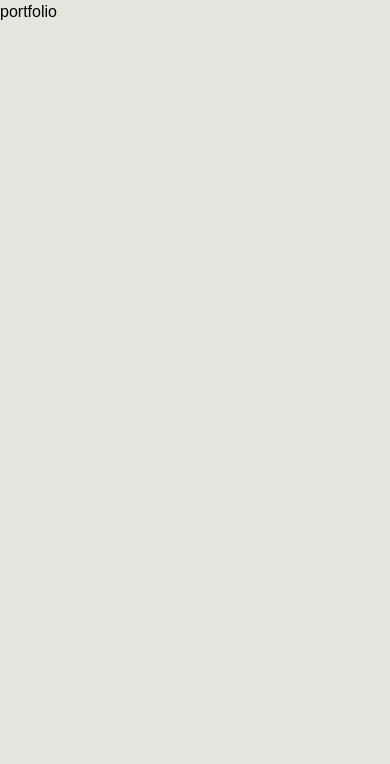
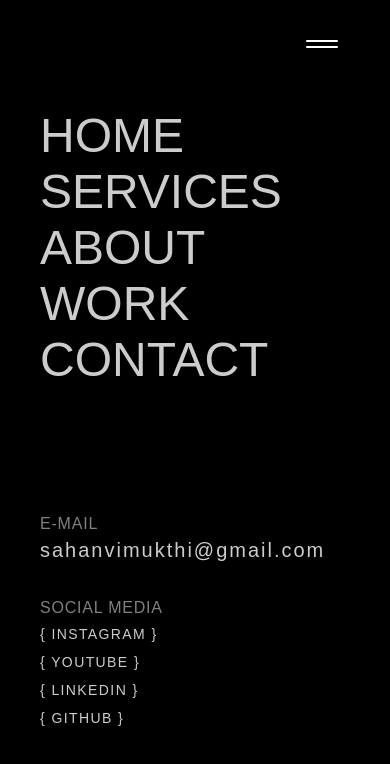
Before and after one commit to vimukthi7777/Portfolio, a React (Vite) app: page / in a window 390 px wide. Shown: the top 764 px of the page. Built offline with nearby package versions, Linux system fonts and the light colour scheme; a web font is replaced by a local one.

Commit message:
feat: add responsive navigation section to portfolio

```diff
--- a/src/App.jsx
+++ b/src/App.jsx
@@ -1,9 +1,10 @@
 import React from 'react'
+import Navbar from './sections/Navbar'
 
 const App = () => {
   return (
-    <div>
-      portfolio
+    <div className='relative w-screen min-h-screen overflow-x-auto'>
+      <Navbar />
     </div>
   )
 }
--- /dev/null
+++ b/src/constants/index.js
@@ -0,0 +1,180 @@
+// index.js
+export const servicesData = [
+  {
+    title: "FullStack Development",
+    description:
+      "Your business deserves a fast, secure, and future-proof digital foundation. I develop custom web apps with clean architecture, optimized databases, and seamless integrations—ensuring reliability at every layer.",
+    items: [
+      {
+        title: "Backend Engineering",
+        description: "(REST API, Microservices, Auth Systems)",
+      },
+      {
+        title: "Frontend Excellence",
+        description: "(React, Vue, TypeScript, Interactive UI/UX)",
+      },
+      {
+        title: "Database Design",
+        description: "(SQL/NoSQL Optimization, Scalable Structures)",
+      },
+    ],
+  },
+  {
+    title: "UI/UX Design Solutions",
+    description:
+      "Creating seamless digital experiences is more than just aesthetics. I craft intuitive interfaces, streamline user flows, and ensure delightful interactions across devices—making every app user-friendly and engaging.",
+    items: [
+  {
+    title: "User Research & Testing",
+    description: "(Personas, Surveys, Usability Testing)",
+  },
+  {
+    title: "Wireframing & Prototyping",
+    description: "(Figma, Interactive Prototypes)",
+  },
+  {
+    title: "Visual & Interaction Design",
+    description: "(Design Systems, Responsive Layouts, Microinteractions)",
+  },
+    ],
+  },
+  {
+    title: "WordPress Development & Optimization",
+    description:
+      "A slow or insecure website hurts credibility. I build secure, high-performance WordPress sites with optimized themes, plugins, and SEO-ready architecture—ensuring your site runs smoothly and ranks well.",
+    items: [
+  {
+    title: "Custom Theme & Plugin Development",
+    description: "(PHP, JavaScript, Elementor)",
+  },
+  {
+    title: "Security Hardening",
+    description: "(XSS/SQL Injection Protection, Login Security, Backups)",
+  },
+  {
+    title: "Performance & SEO Optimization",
+    description: "(Caching, Image Compression, Metadata, Structured Data)",
+  },
+    ],
+  },
+  {
+    title: "Web & Mobile Apps",
+    description:
+      "A clunky interface can sink even the best ideas. I craft responsive, pixel perfect web and mobile apps (React Native/Flutter) that users love—bridging design and functionality seamlessly.",
+    items: [
+      {
+        title: "Cross-Platform Apps",
+        description: "(Single codebase for iOS/Android/Web)",
+      },
+      {
+        title: "PWAs",
+        description: "(Offline mode, Push Notifications)",
+      },
+      {
+        title: "E-Commerce",
+        description: "(Checkout flows, Payment Gateways, Inventory APIs)",
+      },
+    ],
+  },
+];
+export const projects = [
+  {
+    id: 1,
+    name: "Mobile Accessories E-commerce",
+    description:
+      "A dynamic online store for mobile accessories like cases, chargers, cables, and power banks. Built with React, styled with Tailwind CSS, and enhanced with GSAP animations for smooth interactive UI effects.",
+    href: "https://yourprojectlink.com",
+    image: "/assets/projects/mobile-accessories-store.jpg",
+    bgImage: "/assets/backgrounds/blanket.jpg",
+    frameworks: [
+      { id: 1, name: "Figma" },
+      { id: 2, name: "React" },
+      { id: 3, name: "Tailwind CSS" },
+      { id: 4, name: "GSAP" },
+    ],
+  },
+  {
+    id: 2,
+    name: "Plant Shop E-commerce",
+    description:
+      "An online store specializing in rare and decorative plants with a clean, user-friendly interface.",
+    href: "",
+    image: "/assets/projects/plant-shop.jpg",
+    bgImage: "/assets/backgrounds/curtains.jpg",
+    frameworks: [
+      { id: 1, name: "React" },
+      { id: 2, name: "Next.js" },
+      { id: 3, name: "Stripe API" },
+      { id: 4, name: "Tailwind CSS" },
+    ],
+  },
+  {
+    id: 3,
+    name: "Apple Tech Marketplace",
+    description:
+      "An e-commerce platform for Apple products and accessories with deals and category filtering.",
+    href: "",
+    image: "/assets/projects/apple-tech-store.jpg",
+    bgImage: "/assets/backgrounds/map.jpg",
+    frameworks: [
+      { id: 1, name: "Blazor" },
+      { id: 2, name: "ASP.NET Core" },
+      { id: 3, name: "SQL Server" },
+      { id: 4, name: "Bootstrap" },
+    ],
+  },
+  {
+    id: 4,
+    name: "Electronics & Gadgets Store",
+    description:
+      "A multi-category online shop featuring electronics, home appliances, and gaming gear with special offers.",
+    href: "",
+    image: "/assets/projects/electronics-store.jpg",
+    bgImage: "/assets/backgrounds/poster.jpg",
+    frameworks: [
+      { id: 1, name: "Vue.js" },
+      { id: 2, name: "Laravel" },
+      { id: 3, name: "MySQL" },
+      { id: 4, name: "SCSS" },
+    ],
+  },
+  {
+    id: 5,
+    name: "Home Decor Marketplace",
+    description:
+      "A curated collection of designer home decor items, including furniture and artisan vases.",
+    href: "",
+    image: "/assets/projects/home-decor-store.jpg",
+    bgImage: "/assets/backgrounds/table.jpg",
+    frameworks: [
+      { id: 1, name: "Angular" },
+      { id: 2, name: "Firebase" },
+      { id: 3, name: "GraphQL" },
+      { id: 4, name: "Material UI" },
+    ],
+  },
+  {
+    id: 6,
+    name: "Digital Game Store",
+    description:
+      "A gaming platform featuring discounted titles, top sellers, and genre-based browsing.",
+    href: "",
+    image: "/assets/projects/game-store.jpg",
+    bgImage: "/assets/backgrounds/curtains.jpg",
+    frameworks: [
+      { id: 1, name: "Svelte" },
+      { id: 2, name: "Node.js" },
+      { id: 3, name: "MongoDB" },
+      { id: 4, name: "Chakra UI" },
+    ],
+  },
+];
+export const socials = [
+  { name: "Instagram", href: "https://www.instagram.com/_.vimukthi._?igsh=MWE2bms3OWI3MWh4cA==" },
+  {
+    name: "Youtube",
+    href: "",
+  },
+  { name: "LinkedIn", href: "www.linkedin.com/in/sahan-galaboda-040943306" },
+  { name: "GitHub", href: "https://github.com/vimukthi7777" },
+];
--- /dev/null
+++ b/src/sections/Navbar.jsx
@@ -0,0 +1,54 @@
+import React, { useRef } from 'react'
+import { socials } from '../constants';
+
+const Navbar = () => {
+    //Gsap
+    const navRef = useRef(null);
+    const linksRef = useRef([]);
+    const contactRef = useRef(null);
+    const topLineRef = useRef(null);
+    const bottomLineRef = useRef(null);
+  return (
+    <>
+    <nav
+        ref={navRef}
+        className='fixed z-50 flex flex-col justify-between w-full h-full px-10 uppercase bg-black text-white/80 py-28 gap-y-10 md:w-1/2 md:left-1/2'
+        >
+            <div className='flex flex-col text-5xl gap-y-2 md:text-6xl lg:text-8xl'>
+                {["home", "services", "about", "work", "contact"]
+                .map((section, index) => (
+                <dev key={index} ref={(el)=>(linksRef.current[index] = el)}>
+                    <a className='transition-all duration-300 cursor-pointer hover:text-white'>{section}</a>
+                </dev>
+                ))}
+            </div>
+            <div
+                ref={contactRef}
+                className='flex flex-col flex-wrap justify-between gap-8 md:flex-row'
+                >
+                    <div className='font-light'>
+                        <p className='tracking-wider text-white/50'>E-mail</p>
+                        <p className='text-xl tracking-widest lowercase text-pretty'>SahanVimukthi@gmail.com</p>
+                    </div>
+                    <div className='font-light'>
+                        <p className='tracking-wider text-white/50'>Social Media</p>
+                        <div className='flex flex-col flex-wrap md:flex-row gap-x-2'>{socials.map((social,index) => (
+                            <a key={index} href={social.href} className='text-sm leading-loose tracking-widest uppercase hover:text-white transition-colors duration-300'>
+                                {"{ "}
+                                {social.name}
+                                {" }"}
+                            </a>
+                        ))}</div>
+                    </div>
+            </div>
+    </nav>
+    <div className='fixed z-50 flex flex-col items-center justify-center gap-1 transition-all duration-300 bg-black
+    rounded-full cursor-pointer w-14 h-14 md:w-20 md:h-20 top-4 right-10'>
+        <span ref={topLineRef} className='block w-8 h-0.5 bg-white rounded-full origin-center'></span>
+        <span ref={bottomLineRef} className='block w-8 h-0.5 bg-white rounded-full origin-center'></span>
+    </div>
+    </>
+  )
+}
+
+export default Navbar
```
